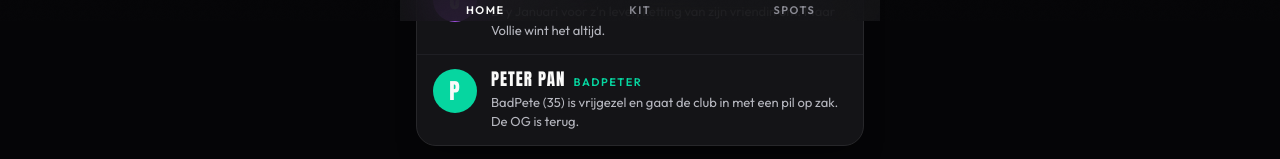
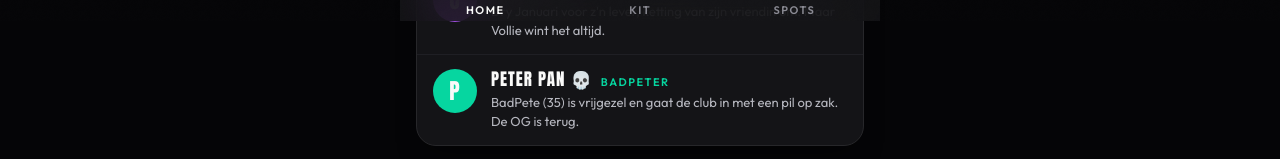
Before and after one commit to martijnkort7/budapest-2026, a Next.js app: page / in a window 1280 px wide. Shown: the part 779-938 px from the top of the page. Built offline with nearby package versions, Linux system fonts and the light colour scheme; no server answers.

Commit message:
Voeg doodshoofd toe aan naam van Peter Pan
https://claude.ai/code/session_01GMX4tBRj8vPAPYEpmQsXbY

```diff
--- a/src/data/squad.ts
+++ b/src/data/squad.ts
@@ -51,7 +51,7 @@ export const SQUAD: SquadMember[] = [
     accentColor: "#9d4edd",
   },
   {
-    name: "Peter Pan",
+    name: "Peter Pan 💀",
     initial: "P",
     alias: "BadPeter",
     status: "BadPete (35) is vrijgezel en gaat de club in met een pil op zak. De OG is terug.",
```
